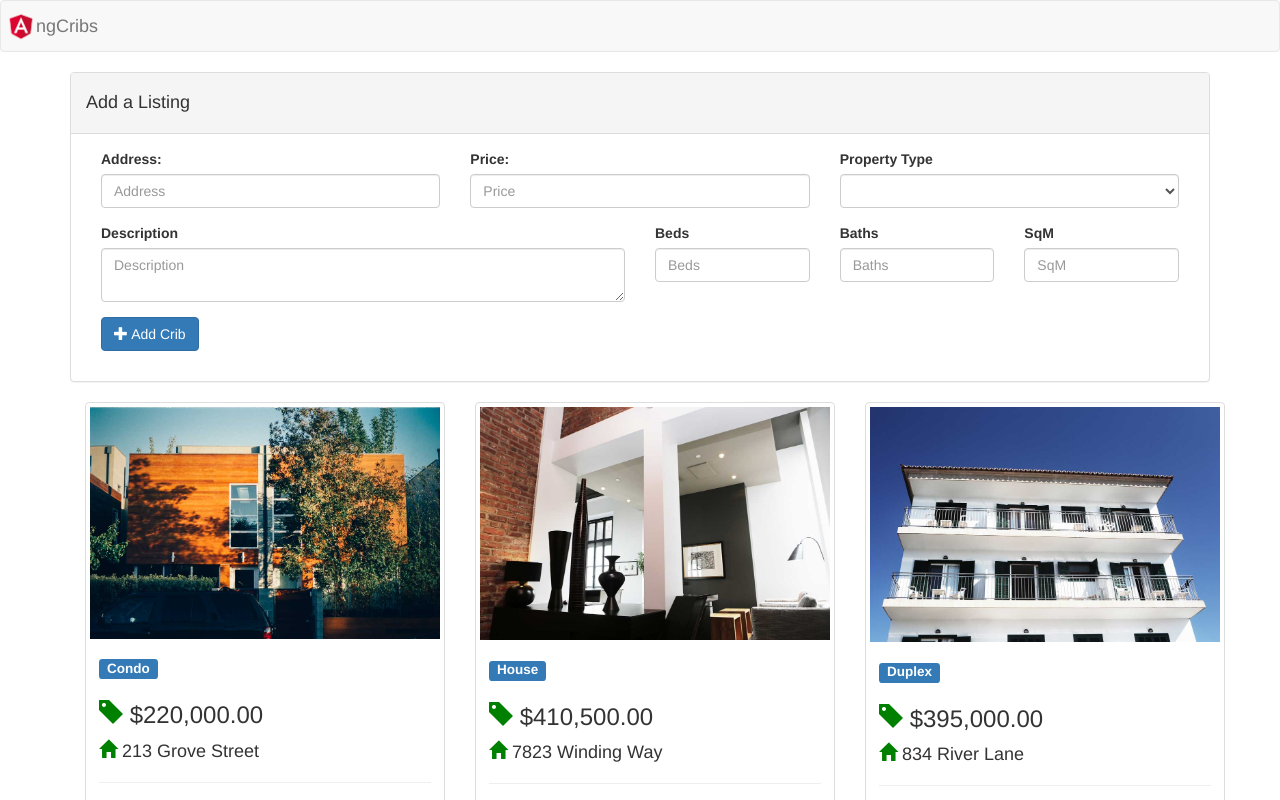
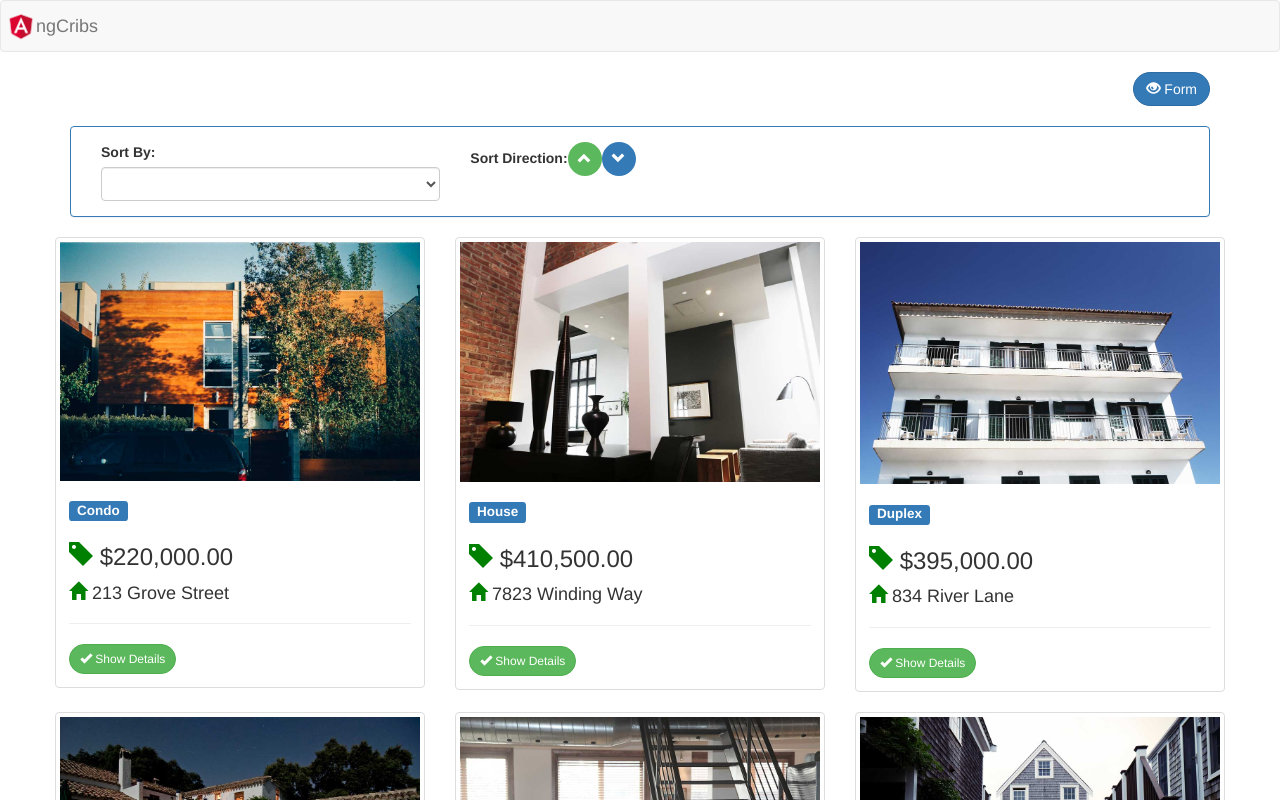
Before and after one commit to afide26/ngCribs, an Angular app: page / in a window 1280 px wide. Shown: the top 800 px of the page. Built offline with nearby package versions, Linux system fonts and the light colour scheme.

Commit message:
Add asc, desc and sortFields

```diff
--- a/src/app/add-listing-form/add-listing-form.component.html
+++ b/src/app/add-listing-form/add-listing-form.component.html
@@ -1,9 +1,11 @@
-<div class="panel panel-default">
+<div class="row">
+  <div class="col-sm-12">
+    <div class="panel panel-primary">
       <div class="panel-heading">
         <h4>Add a Listing</h4>
       </div>
       <div class="panel-body">
-    <form #newCribForm ="ngForm" (ngSubmit)="onCribSubmit(newCribForm.value); newCribForm.reset()">
+        <form #newCribForm ="ngForm" (ngSubmit)="onCribSubmit(newCribForm.value)">
           <div class="form-group col-sm-4">
             <label for="address">Address:</label>
             <input
@@ -96,3 +98,5 @@
         </form>
       </div>
     </div>
+  </div>
+</div>
--- a/src/app/add-listing-form/add-listing-form.component.ts
+++ b/src/app/add-listing-form/add-listing-form.component.ts
@@ -1,5 +1,6 @@
-import { Component, OnInit } from '@angular/core';
+import { Component, OnInit, ViewChild } from '@angular/core';
 import { CribsService } from './../services/cribs.service';
+import { NgForm } from '@angular/forms';
 
 @Component({
   selector: 'app-add-listing-form',
@@ -7,6 +8,8 @@ import { CribsService } from './../services/cribs.service';
   styleUrls: ['./add-listing-form.component.css']
 })
 export class AddListingFormComponent implements OnInit {
+
+  @ViewChild('newCribForm') newCribForm: NgForm
   propertyTypes: Array<string> = ['House', 'Condo', 'Duplex'];
 
   constructor(public cribsService: CribsService) { }
@@ -16,5 +19,6 @@ export class AddListingFormComponent implements OnInit {
 
   onCribSubmit(data): void{
    this.cribsService.addCrib(data);
+   this.newCribForm.reset();
   }
 }
--- a/src/app/app.component.css
+++ b/src/app/app.component.css
@@ -14,3 +14,13 @@
 a.navbar-brand {
     padding-left: 35px;
 }
+
+.showForm>button{
+  margin-bottom: 20px;
+  border-radius: 25px;
+}
+
+
+button:focus{
+  outline: none !important;
+}
--- a/src/app/app.component.html
+++ b/src/app/app.component.html
@@ -5,6 +5,15 @@
 </nav>
 
 <div class="container">
-  <app-add-listing-form></app-add-listing-form>
+  <div class="showForm">
+    <button class="btn btn-primary pull-right" (click)="this.handleShowForm()">
+      <span
+          class="glyphicon glyphicon-eye-open"
+          [ngClass]="{'glyphicon-eye-close': showForm}"></span> Form
+    </button>
+    <div *ngIf="showForm">
+    <app-add-listing-form></app-add-listing-form>
+    </div>
+  </div>
   <app-crib-listing></app-crib-listing>
 </div>
--- a/src/app/app.component.ts
+++ b/src/app/app.component.ts
@@ -7,4 +7,11 @@ import { Component } from '@angular/core';
 })
 export class AppComponent {
   title = 'app works!';
+  showForm:boolean = false;
+
+  handleShowForm(){
+    this.showForm = !this.showForm;
+    console.log('Form was clicked');
+  }
+
 }
--- a/src/app/crib-listing/crib-listing.component.css
+++ b/src/app/crib-listing/crib-listing.component.css
@@ -0,0 +1,11 @@
+button.chevron-down,
+button.chevron-up{
+  border-radius: 30px;
+  border: none;
+  padding:7px 10px;
+}
+
+button.chevron-down:focus,
+button.chevron-up:focus{
+  outline:none;
+}
--- a/src/app/crib-listing/crib-listing.component.html
+++ b/src/app/crib-listing/crib-listing.component.html
@@ -1,7 +1,45 @@
-<div class="container">
+
   <div class="row">
-    <div *ngFor="let crib of cribs">
-      <app-crib-card [crib]="crib" class="col-sm-4"></app-crib-card>
+    <div class="col-sm-12">
+      <div class="panel panel-primary">
+        <div class="panel-body">
+          <div class="col-sm-4">
+            <label for="sort-field">Sort By:</label>
+            <select
+              class="form-control"
+              name="sort-field"
+              id="sort-field"
+              [(ngModel)]="sortField">
+            <option
+              *ngFor="let field of sortFields"
+              [value]="field">
+              {{utilService.capitalize(field)}}
+            </option>
+            </select>
+          </div>
+          <div class="col-sm-4">
+            <label for="sort-direction">Sort Direction:</label>
+            <button
+              class="btn btn-primary chevron-up"
+              [ngClass]="{'btn-success': sortDirection ==='asc'}"
+              (click)="sortDirection='asc'">
+             <span class="glyphicon glyphicon-chevron-up"></span>
+            </button>
+
+            <button
+                class="btn btn-primary chevron-down"
+                [ngClass]="{'btn-success': sortDirection ==='desc'}"
+                (click)="sortDirection='desc'">
+                <span class="glyphicon glyphicon-chevron-down"></span>
+            </button>
+          </div>
+
+        </div>
+      </div>
+    </div>
+    <div class="row">
+      <div *ngFor="let crib of cribs | sortBy: [sortField, sortDirection]">
+        <app-crib-card [crib]="crib" class="col-sm-4"></app-crib-card>
+      </div>
     </div>
   </div>
-</div>
--- a/src/app/crib-listing/crib-listing.component.ts
+++ b/src/app/crib-listing/crib-listing.component.ts
@@ -2,6 +2,7 @@ import { Component, OnInit } from '@angular/core';
 import { Http } from '@angular/http';
 import 'rxjs/add/operator/map';
 import { CribsService } from './../services/cribs.service';
+import { UtilService } from './../services/util.service';
 
 @Component({
   selector: 'app-crib-listing',
@@ -10,12 +11,16 @@ import { CribsService } from './../services/cribs.service';
 })
 export class CribListingComponent implements OnInit {
   showDetails: Boolean = false;
+  sortFields: Array<string> =
+  ['address', 'area', 'bathrooms', 'bedrooms', 'type', 'price'];
   cribs: Array<any>;
   error: string;
+  sortDirection = 'asc';
 
   constructor(
     private http: Http,
-    private cribsService : CribsService
+    private cribsService : CribsService,
+    private utilService: UtilService
   ) {
   }
 
--- /dev/null
+++ b/src/app/pipes/sort-by.pipe.ts
@@ -0,0 +1,29 @@
+import { Pipe, PipeTransform } from '@angular/core';
+
+@Pipe({
+  name: 'sortBy'
+})
+export class SortByPipe implements PipeTransform {
+
+  transform(array: Array<string>, args?: any): any {
+    if (array) {
+      const sortField = args[0];
+      const sortDirection = args[1];
+      let modifier = 1;
+      if (sortDirection === 'desc'){
+        modifier = -1;
+      }
+      array.sort((a: any, b: any) => {
+        if (a[sortField] < b[sortField]) {
+          return -1 * modifier;
+        } else if (a[sortField] > b[sortField]) {
+          return 1 * modifier;
+        } else {
+          return 0;
+        }
+      });
+      return array;
+    }
+  }
+
+}
--- /dev/null
+++ b/src/app/services/util.service.ts
@@ -0,0 +1,11 @@
+import { Injectable } from '@angular/core';
+
+@Injectable()
+export class UtilService {
+
+  constructor() { }
+
+  capitalize(word):string {
+    return word.charAt(0).toUpperCase() + word.substring(1);
+  }
+}
```
Also changed, not shown: src/app/app.module.ts (+5 -2 lines), 2 other files (tests, documents, lock files or other folders). Lines whose indentation alone changed are shown as unchanged.
